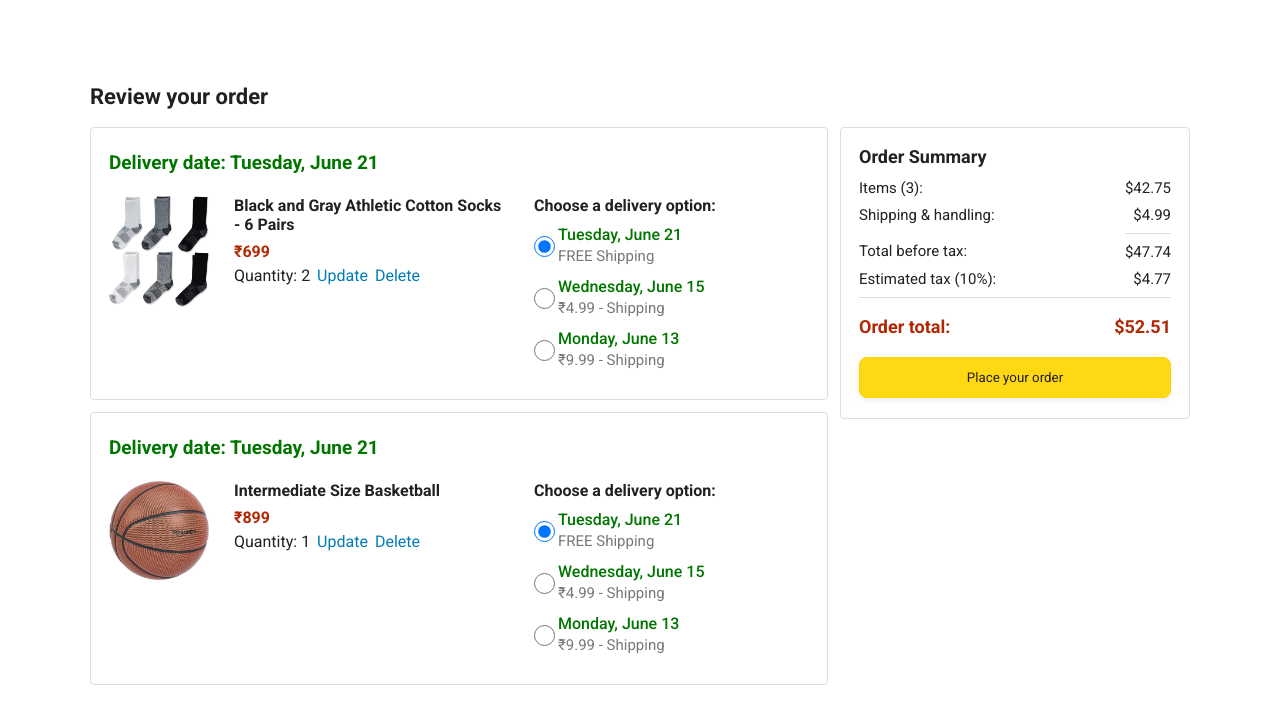
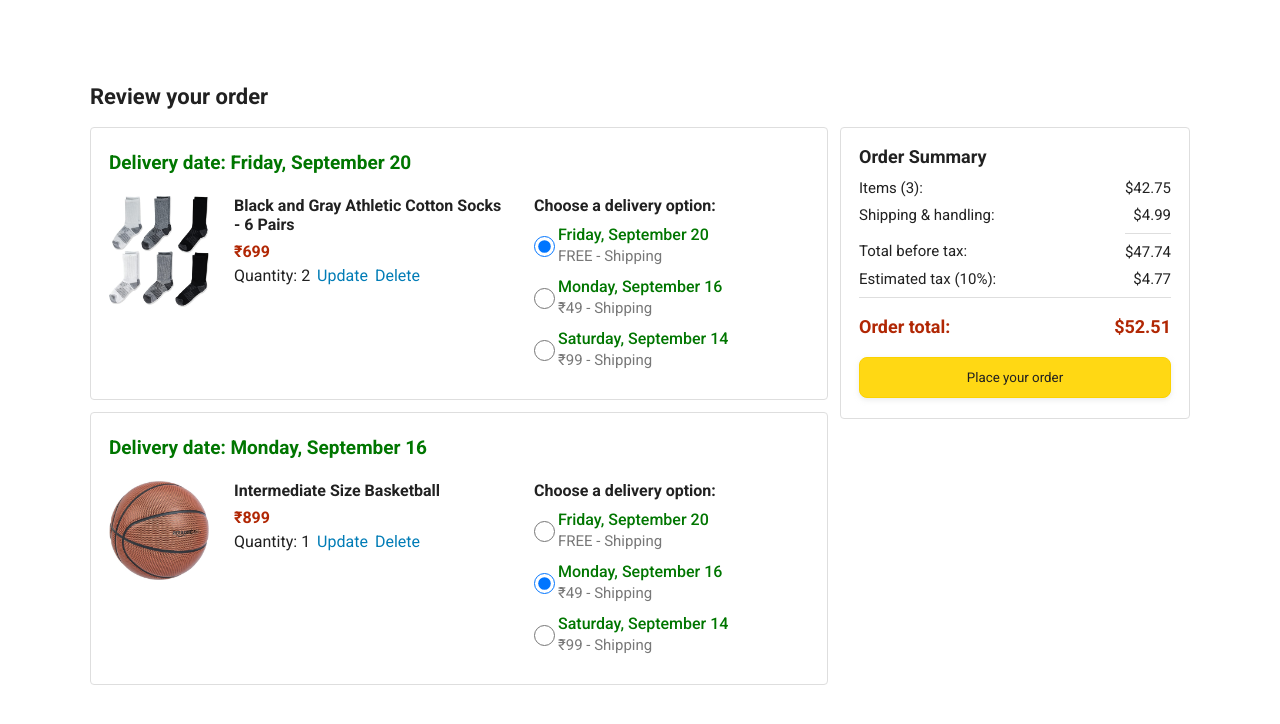
Before and after one commit to arpitverma00/Amazon-Clone, a plain HTML site: page checkout.html in a window 1280 px wide. Shown: the part 56-780 px from the top of the page. Drawn offline with nearby package versions, Linux system fonts and the light colour scheme.

Commit message:
Save data and generate HTML for delivery options

```diff
--- a/data/cart.js
+++ b/data/cart.js
@@ -5,10 +5,12 @@ if(!cart){
 
     productId:'e43638ce-6aa0-4b85-b27f-e1d07eb678c6',
     quantity: 2,
+    deliveryOptionId: '1'
 
   },{
     productId:'15b6fc6f-327a-4ec4-896f-486349e85a3d',
-    quantity: 1
+    quantity: 1,
+    deliveryOptionId: '2'
 
   }];
 }
@@ -36,7 +38,8 @@ export function addToCart(productId){
   }else{
     cart.push({
       productId: productId,
-       quantity: 1
+       quantity: 1,
+       deliveryOptionId: '1'
     });
   }
 
--- /dev/null
+++ b/data/deliveryOptions.js
@@ -0,0 +1,19 @@
+export const deliveryOptions = [{
+
+id : '1',
+deliveryDays: 7,
+price : 0
+
+}, {
+id : '2',
+deliveryDays: 3,
+price : 49
+
+}, {
+
+id : '3',
+deliveryDays: 1,
+price : 99
+
+
+}];
--- a/scripts/checkout.js
+++ b/scripts/checkout.js
@@ -1,5 +1,16 @@
 import {cart, removeFromCart} from '../data/cart.js';
 import {products} from '../data/products.js';
+import dayjs from "https://unpkg.com/dayjs@1.11.10/esm/index.js";
+import {deliveryOptions} from "../data/deliveryOptions.js";
+
+
+const today = dayjs();
+
+const deliveryDate= today.add(7, 'days');
+console.log(deliveryDate.format('dddd, MMMM D'));
+
+
+
 
 let cartSummaryHTML='';
 
@@ -16,12 +27,31 @@ cart.forEach((cartItem) => {
 
   });
 
+  const deliveryOptionId= cartItem.deliveryOptionId;
+
+  let deliveryOption;
+
+  deliveryOptions.forEach((option) =>{
+    if(option.id === deliveryOptionId){
+      deliveryOption= option;
+    }
+  });
+
+  const today = dayjs();
+  const deliveryDate= today.add(
+    deliveryOption.deliveryDays,
+    'days'
+  );
+  const dateString= deliveryDate.format('dddd, MMMM D');
+
+
+
 
 
   cartSummaryHTML += ` <div class="cart-item-container
             js-cart-item-container-${matchingProduct.id}">
             <div class="delivery-date">
-              Delivery date: Tuesday, June 21
+              Delivery date: ${dateString}
             </div>
 
             <div class="cart-item-details-grid">
@@ -52,51 +82,56 @@ cart.forEach((cartItem) => {
                 <div class="delivery-options-title">
                   Choose a delivery option:
                 </div>
-                <div class="delivery-option">
-                  <input type="radio" checked
-                    class="delivery-option-input"
-                    name="delivery-option-${matchingProduct.id}">
-                  <div>
-                    <div class="delivery-option-date">
-                      Tuesday, June 21
-                    </div>
-                    <div class="delivery-option-price">
-                      FREE Shipping
-                    </div>
-                  </div>
-                </div>
-                <div class="delivery-option">
-                  <input type="radio"
-                    class="delivery-option-input"
-                    name="delivery-option-${matchingProduct.id}">
-                  <div>
-                    <div class="delivery-option-date">
-                      Wednesday, June 15
-                    </div>
-                    <div class="delivery-option-price">
-                      ₹4.99 - Shipping
-                    </div>
-                  </div>
-                </div>
-                <div class="delivery-option">
-                  <input type="radio"
-                    class="delivery-option-input"
-                    name="delivery-option-${matchingProduct.id}">
-                  <div>
-                    <div class="delivery-option-date">
-                      Monday, June 13
-                    </div>
-                    <div class="delivery-option-price">
-                      ₹9.99 - Shipping
-                    </div>
-                  </div>
-                </div>
+               ${deliveryOptionsHTML(matchingProduct, cartItem)}
               </div>
             </div>
           </div>
 
   `;
 });
+
+
+function deliveryOptionsHTML(matchingProduct, cartItem){
+
+  let html = '';
+  deliveryOptions.forEach((deliveryOption) =>{
+
+    const today = dayjs();
+    const deliveryDate= today.add(
+      deliveryOption.deliveryDays,
+      'days'
+    );
+    const dateString= deliveryDate.format('dddd, MMMM D');
+
+    const priceString = deliveryOption.price === 0
+      ? 'FREE'
+      : `₹${deliveryOption.price} `;
+
+
+    const isChecked = deliveryOption.id === cartItem.deliveryOptionId;
+
+
+    html +=`<div class="delivery-option">
+                  <input type="radio"
+                  ${isChecked ? 'checked': '' }
+                    class="delivery-option-input"
+                    name="delivery-option-${matchingProduct.id}">
+                  <div>
+                    <div class="delivery-option-date">
+                     ${dateString}
+                    </div>
+                    <div class="delivery-option-price">
+                      ${priceString} - Shipping
+                    </div>
+                  </div>
+                </div>
+
+    `
+
+  });
+  return html;
+
+}
 
 
 document.querySelector('.js-order-summary').innerHTML= cartSummaryHTML;
```
Also changed, not shown: checkout.html (+2 -0 lines).
